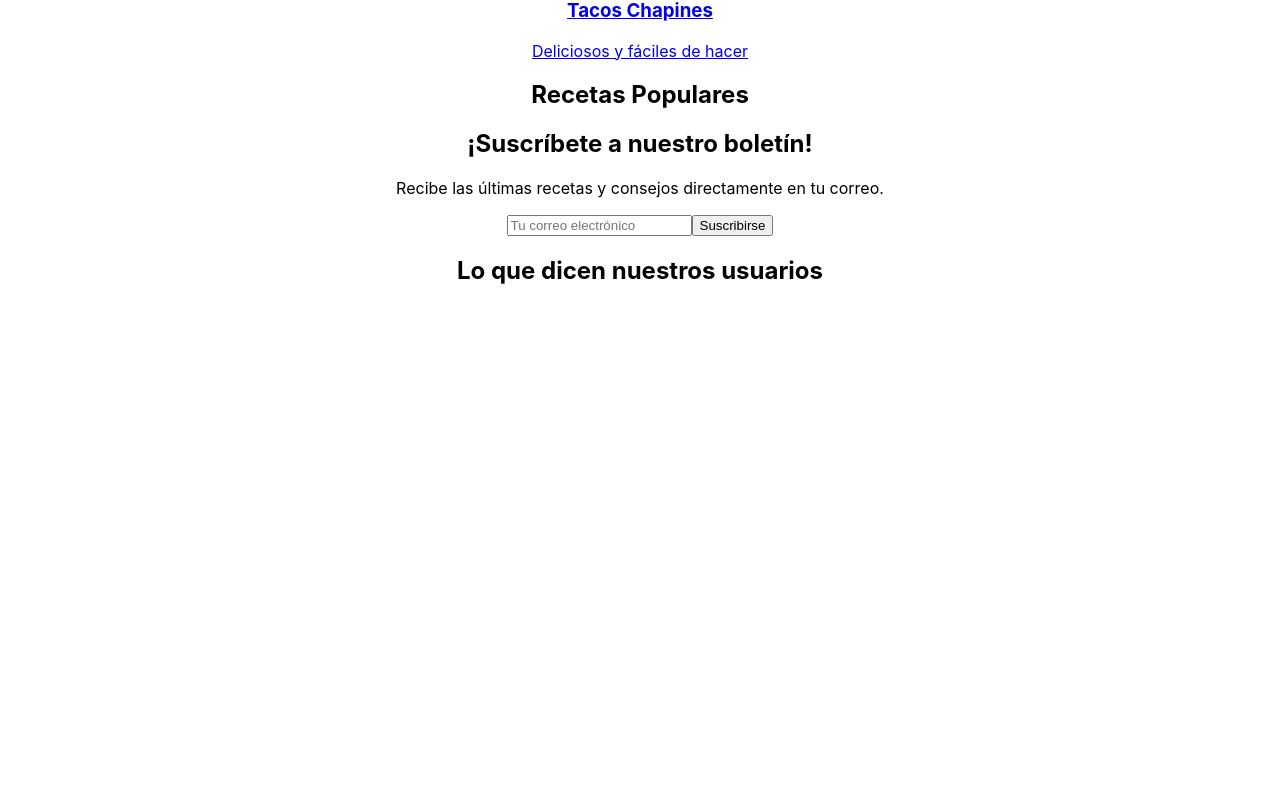
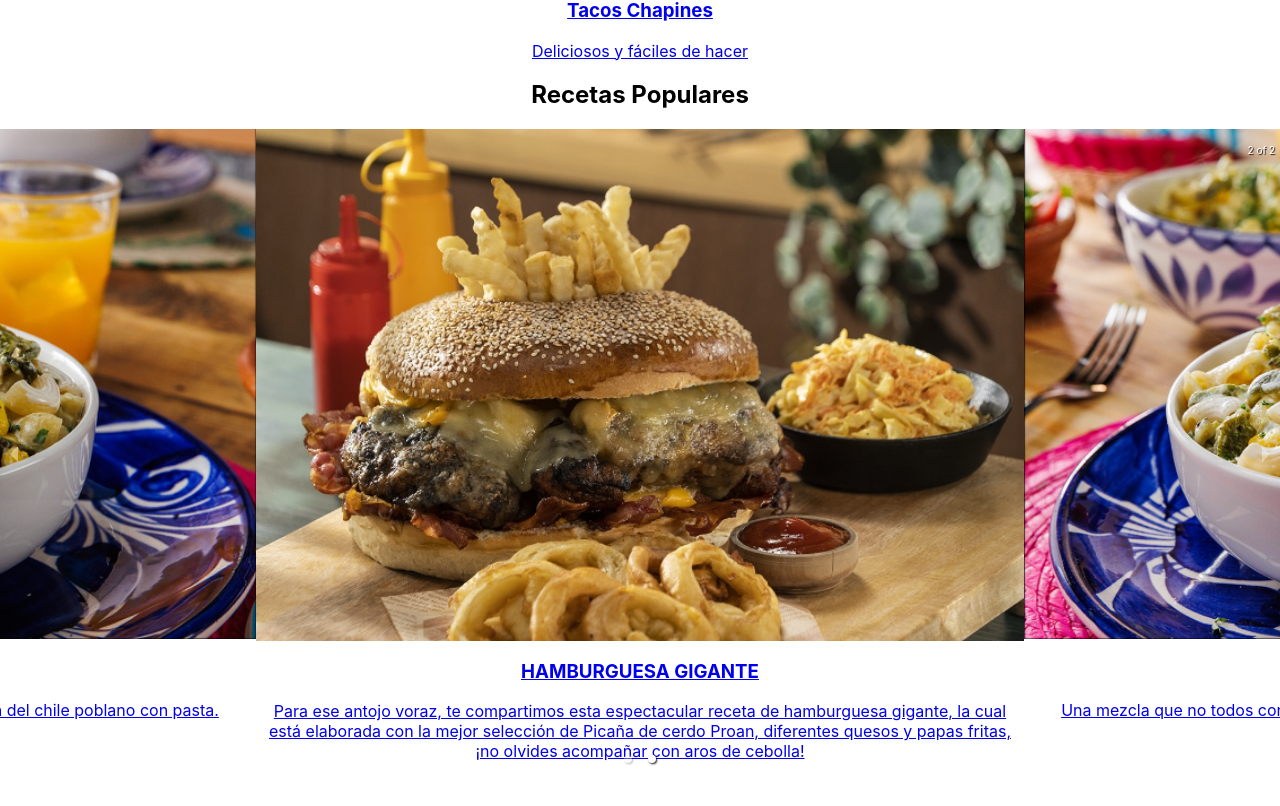
Before and after one commit to CarlosCastaneda04/recetas-page, a React (Create React App) app: page / in a window 1280 px wide. Shown: the part 1174-1980 px from the top of the page. Before the commit the page ends 1479 px from the top, so only its background shows below. Built offline with nearby package versions, Linux system fonts and the light colour scheme.

Commit message:
actu de inicio

```diff
--- a/src/componentes/Inicio.jsx
+++ b/src/componentes/Inicio.jsx
@@ -5,6 +5,8 @@ import 'react-responsive-carousel/lib/styles/carousel.min.css';
 import imagen1 from '../img/imagen1.png';
 import imagen2 from '../img/imagen2.png';
 import tacos from '../img/tacosgt.jpg';
+import coditos from '../img/CoditosConRaja.png';
+import burger from '../img/hamburguesa.png';
 
 import './styles.css';
 import RecetaCard from './RecetaCard';
@@ -21,6 +23,21 @@ const recetaDestacada1 = {
   descripcion: 'Deliciosos y fáciles de hacer',
   imagenSrc: tacos,
 };
+
+const recetasPopulares = [
+  {
+    id: 2,
+    nombre: 'CODITOS CON RAJA',
+    descripcion: 'Una mezcla que no todos conocen, pero que es deliciosa, es la del chile poblano con pasta.',
+    imagenSrc: coditos,
+  },
+  {
+    id: 3,
+    nombre: 'HAMBURGUESA GIGANTE',
+    descripcion: 'Para ese antojo voraz, te compartimos esta espectacular receta de hamburguesa gigante, la cual está elaborada con la mejor selección de Picaña de cerdo Proan, diferentes quesos y papas fritas, ¡no olvides acompañar con aros de cebolla!',
+    imagenSrc: burger,
+  },
+];
 
 const welcomeTextStyle = {
   fontSize: '36px',
@@ -75,11 +92,22 @@ function Inicio() {
 
       <section className="popular-recipes">
         <h2>Recetas Populares</h2>
-        {/*
-          Aquí puedes mostrar imágenes y enlaces a recetas populares.
-          Puedes usar componentes de tarjeta (Card) para mostrar las recetas.
-          Por ejemplo, puedes crear una lista de tarjetas de recetas.
-        */}
+        <div className="receta-cards">
+          <Carousel
+            showArrows={true}
+            infiniteLoop={true}
+            centerMode={true}
+            centerSlidePercentage={60}
+            autoPlay={true}
+            interval={5000}
+          >
+            {recetasPopulares.map((receta) => (
+              <div key={receta.id}>
+                <RecetaCard receta={receta} />
+              </div>
+            ))}
+          </Carousel>
+        </div>
       </section>
 
       <section className="newsletter">
```
